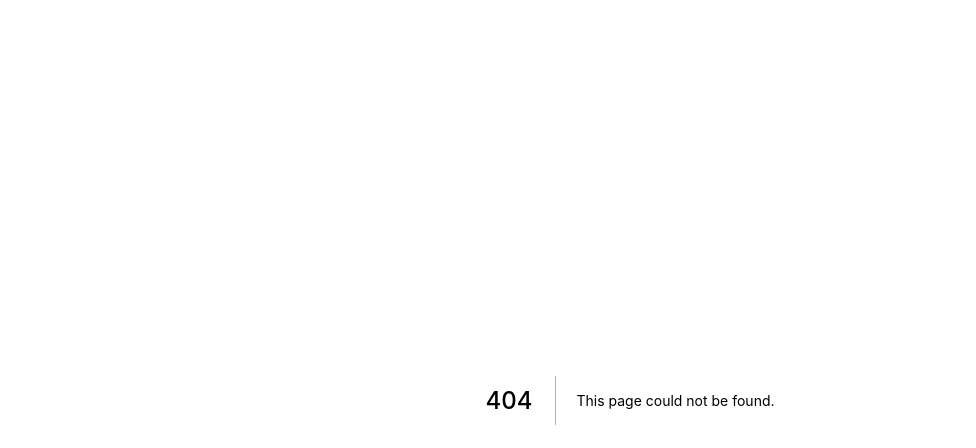
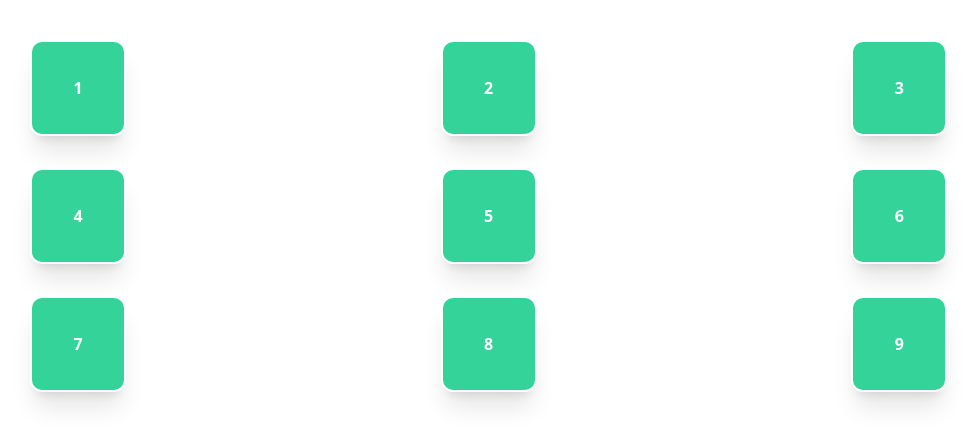
Before and after one commit to Polar502/nextjs-tic-tac-toe, a Next.js app: page /tablero in a window 1280 px wide. Before the commit this address had no page. Shown: the top 448 px of the page, without its empty margins (10-986 px from the left). Built offline with nearby package versions, Linux system fonts and the light colour scheme.

Commit message:
Implementation of the 'Tablero' and 'Totito' functions

```diff
--- a/pages/index.js
+++ b/pages/index.js
@@ -1,11 +1,18 @@
-import Head from 'next/head'
-import Image from 'next/image'
-import styles from '../styles/Home.module.css'
+// import Head from "next/head";
+// import Image from "next/image";
+// import styles from "../styles/Home.module.css";
 
-export default function Home() {
+
+// Importame la funcion "Tablero" desde el archivo "tablero" en esta misma carpeta
+import Tablero from "./tablero";
+
+const Totito = () => {
   return (
-    <h1 className="text-3xl font-bold underline">
-      Hello world!
-    </h1>
-  )
-}
+    <div className="flex items-center bg-emerald-500 min-h-screen">
+      {/* invocar funcion Tablero */}
+      <Tablero className="max-w-4xl" />
+    </div>
+  );
+};
+
+export default Totito; // Exportar por defecto la funcion Totito
--- /dev/null
+++ b/pages/tablero.js
@@ -0,0 +1,52 @@
+/**
+ * Crea el componente Tablero dividido por 9 secciones
+
+ * @param  {none}
+
+ * @return  {div}
+
+ */
+
+const Tablero = () => {
+  return (
+    <div className="grid grid-cols-3 gap-8 mx-auto p-10">
+      {/* Temporalmente div */}
+      {/* Tailwind style: contenido centrado, fuente con estilo semibol color blanco, borde blanco con un groso de 2px, fondo color esmeralda 400, efecto de sombra y opacidad de duración 300 milisegundos*/}
+
+      {/* Primera Fila -> Secciones 1, 2, 3 */}
+      <div className="flex items-center justify-center font-semibold text-white h-24 w-24 border-white border-2 bg-emerald-400 rounded-xl shadow-xl hover:bg-opacity-25 duration-300">
+        1
+      </div>
+      <div className="flex items-center justify-center font-semibold text-white h-24 w-24 border-white border-2 bg-emerald-400 rounded-xl shadow-xl hover:bg-opacity-25 duration-300">
+        2
+      </div>
+      <div className="flex items-center justify-center font-semibold text-white h-24 w-24 border-white border-2 bg-emerald-400 rounded-xl shadow-xl hover:bg-opacity-25 duration-300">
+        3
+      </div>
+
+      {/* Segunda Fila -> Secciones 4, 5, 6 */}
+      <div className="flex items-center justify-center font-semibold text-white h-24 w-24 border-white border-2 bg-emerald-400 rounded-xl shadow-xl hover:bg-opacity-25 duration-300">
+        4
+      </div>
+      <div className="flex items-center justify-center font-semibold text-white h-24 w-24 border-white border-2 bg-emerald-400 rounded-xl shadow-xl hover:bg-opacity-25 duration-300">
+        5
+      </div>
+      <div className="flex items-center justify-center font-semibold text-white h-24 w-24 border-white border-2 bg-emerald-400 rounded-xl shadow-xl hover:bg-opacity-25 duration-300">
+        6
+      </div>
+
+      {/* Tercera Fila -> Secciones 7, 8, 9 */}
+      <div className="flex items-center justify-center font-semibold text-white h-24 w-24 border-white border-2 bg-emerald-400 rounded-xl shadow-xl hover:bg-opacity-25 duration-300">
+        7
+      </div>
+      <div className="flex items-center justify-center font-semibold text-white h-24 w-24 border-white border-2 bg-emerald-400 rounded-xl shadow-xl hover:bg-opacity-25 duration-300">
+        8
+      </div>
+      <div className="flex items-center justify-center font-semibold text-white h-24 w-24 border-white border-2 bg-emerald-400 rounded-xl shadow-xl hover:bg-opacity-25 duration-300">
+        9
+      </div>
+    </div>
+  );
+};
+
+export default Tablero; // Exportar por defecto la funcion Tablero
```
